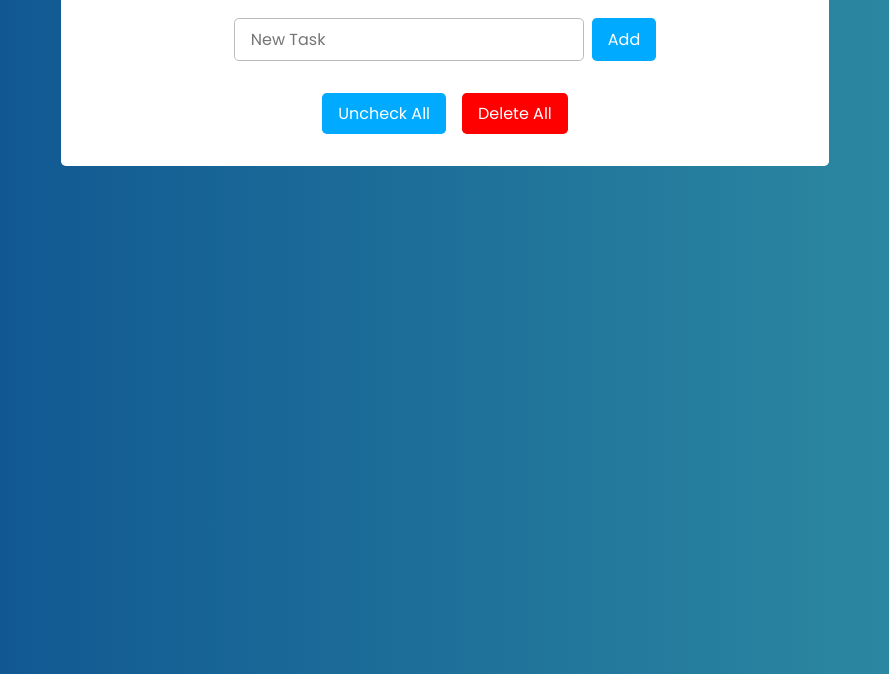
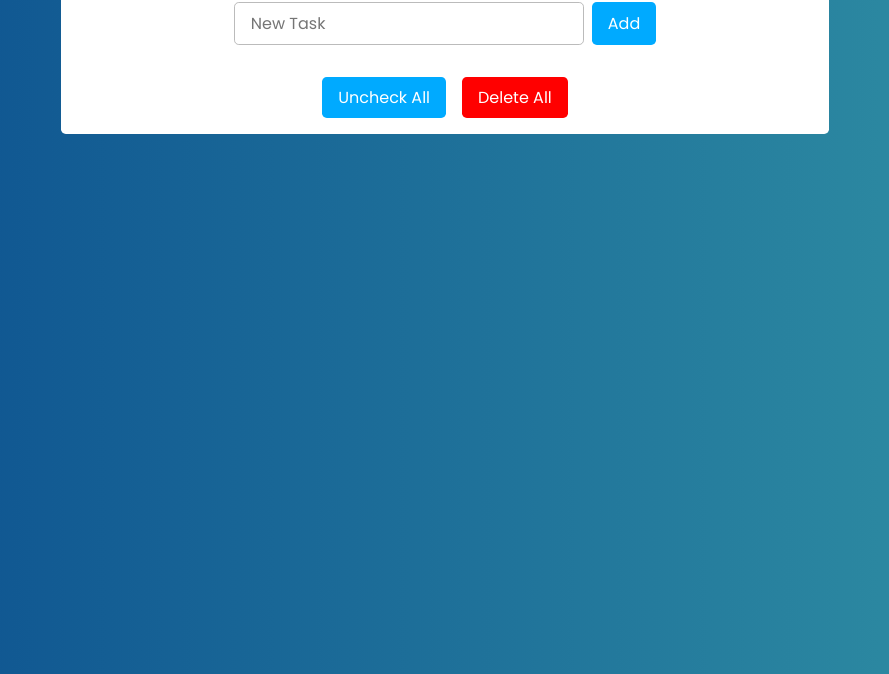
Before and after one commit to ecortesg/to-do-list, a website with bundled scripts: page public/index.html in a window 1280 px wide. Shown: the part 126-800 px from the top of the page, without its empty margins (195-1084 px from the left). Built offline with nearby package versions, Linux system fonts and the light colour scheme.

Commit message:
Added padding to container

```diff
--- a/public/index.css
+++ b/public/index.css
@@ -17,7 +17,7 @@ main {
   background-color: white;
   max-width: 768px;
   margin: 2rem;
-  padding: 2rem;
+  padding: 1rem 2rem;
   border-radius: 0.3rem;
 }
 
@@ -132,6 +132,5 @@ h1 {
 @media (max-width: 768px) {
 main {
   margin: 1rem;
-  padding: 1rem;
 }
 }
```
